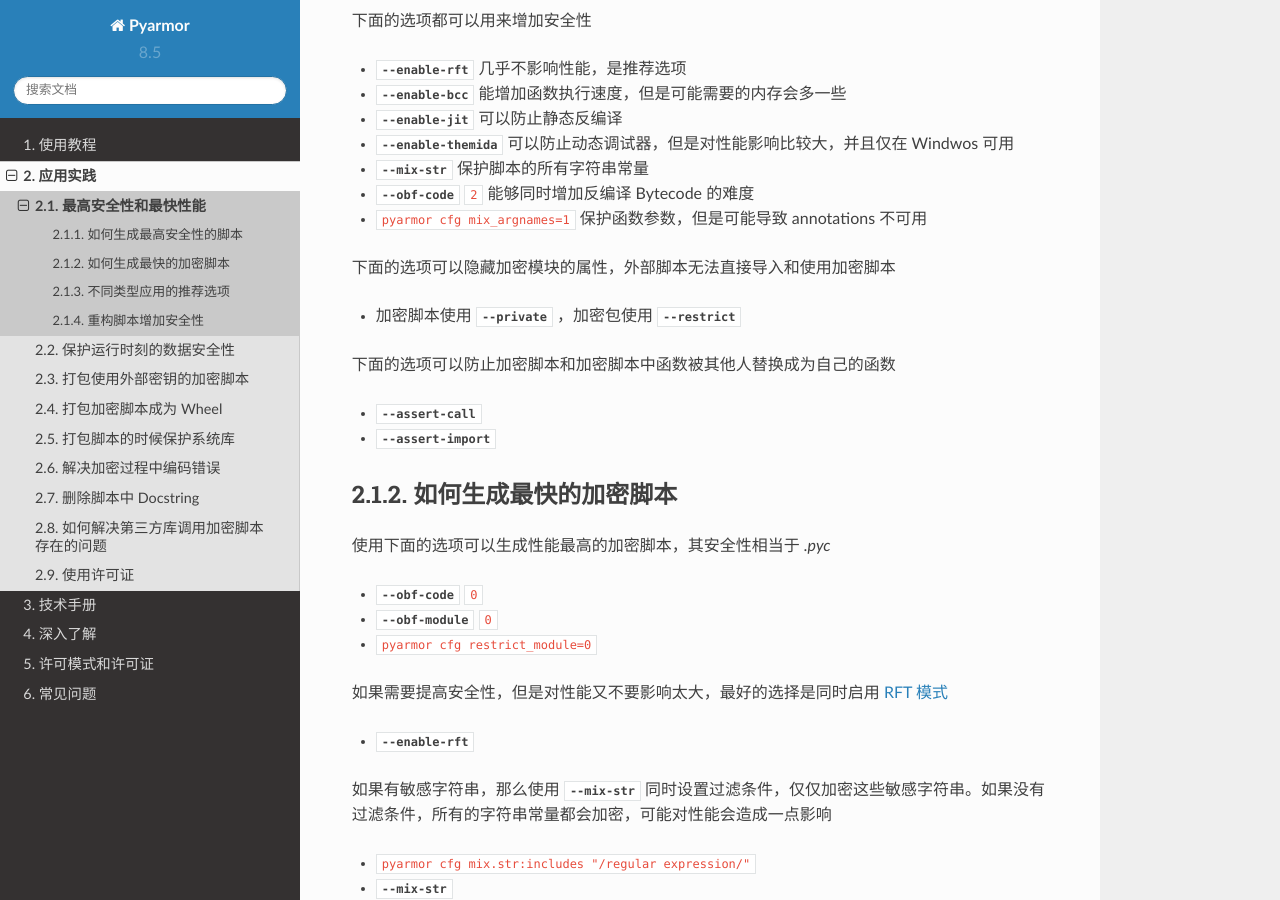
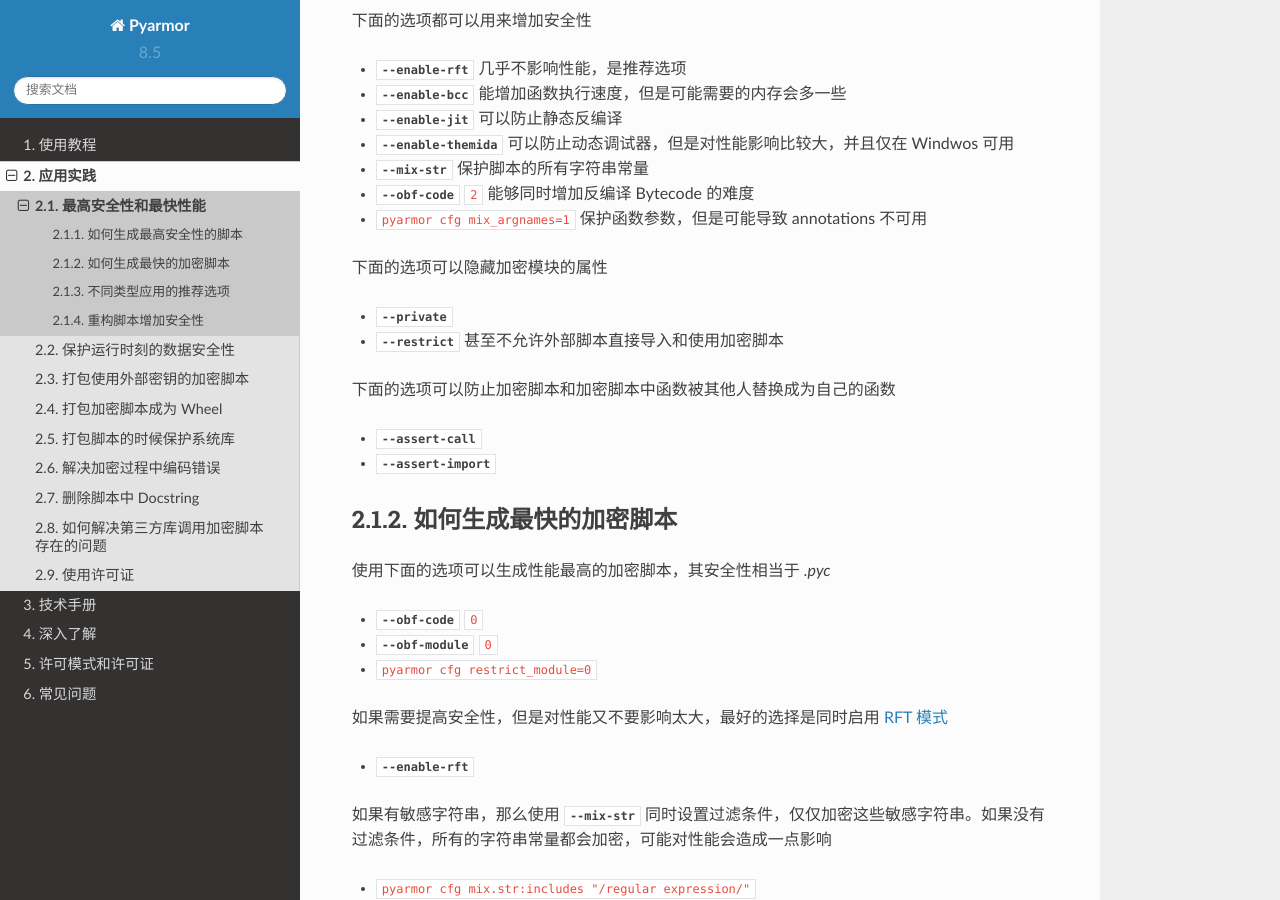
Before and after one commit to dashingsoft/pyarmor-docs-zh, a Sphinx documentation site: the page built from docs/how-to/security.rst, in a window 1280 px wide and 900 px high, scrolled down 374 px. Built offline with Sphinx 7.4.7 and the Read the Docs theme 2.0.0, drawn with Linux system fonts in a browser that asks for light colours; some of the changed text lies outside the part shown.

Commit message:
说明选项 `--private` 修改后的行为特性

```diff
--- a/docs/how-to/security.rst
+++ b/docs/how-to/security.rst
@@ -24,9 +24,10 @@
 * :option:`--obf-code` ``2`` 能够同时增加反编译 Bytecode 的难度
 * ``pyarmor cfg mix_argnames=1`` 保护函数参数，但是可能导致 annotations 不可用
 
-下面的选项可以隐藏加密模块的属性，外部脚本无法直接导入和使用加密脚本
+下面的选项可以隐藏加密模块的属性
 
-* 加密脚本使用 :option:`--private` ，加密包使用 :option:`--restrict`
+* :option:`--private`
+* :option:`--restrict` 甚至不允许外部脚本直接导入和使用加密脚本
 
 下面的选项可以防止加密脚本和加密脚本中函数被其他人替换成为自己的函数
 
@@ -81,7 +82,7 @@
    如果 :term:`RFT 模式` 和 :term:`BCC 模式` 不可用，使用下面的选项
 
    * :option:`--enable-jit`
-   * :option:`--private` （加密脚本），或者 :option:`--restrict` （加密包）
+   * :option:`--private` 或者 :option:`--restrict` 限制外部脚本访问加密脚本
    * :option:`--mix-str` 和过滤条件
    * :option:`--assert-import`
    * :option:`--obf-code` ``2``
--- a/docs/reference/man.rst
+++ b/docs/reference/man.rst
@@ -419,7 +419,7 @@
 
             启用私有模式来保护加密脚本
 
-启用私有模式之后，函数的名称在执行框架中会被隐藏，并且加密后的脚本也不能被其他脚本导入。
+启用私有模式之后，模块的属性和方法不允许外部脚本或者 Python 解释器直接访问
 
 选项 :option:`--restrict` 隐含启用私有模式。
 
--- a/docs/topic/obfuscated-script.rst
+++ b/docs/topic/obfuscated-script.rst
@@ -95,9 +95,9 @@
 
 默认约束模式是不允许对加密后的脚本进行修改。
 
-使用 :option:`--private` 之后不允许外部脚本导入加密脚本
+使用 :option:`--private` 之后不允许外部脚本访问加密脚本的属性和方法
 
-使用 :option:`--restrict` 之后不运行外部脚本访问加密脚本中方法
+使用 :option:`--restrict` 之后不允许外部脚本导入加密脚本，也不允许外部脚本访问加密脚本的属性和方法
 
 如果需要禁用全部的约束，使用下面的命令::
 
--- a/docs/tutorial/obfuscation.rst
+++ b/docs/tutorial/obfuscation.rst
@@ -126,7 +126,7 @@
 使用更多的选项加密包
 ====================
 
-如果是加密 :term:`Python 包` ，不要使用选项 :option:`--private` 而是使用其他两个选项::
+如果是加密 :term:`Python 包` ，使用其他两个选项::
 
     $ pyarmor gen --enable-jit --mix-str --assert-call --assert-import --restrict joker/
 
```
